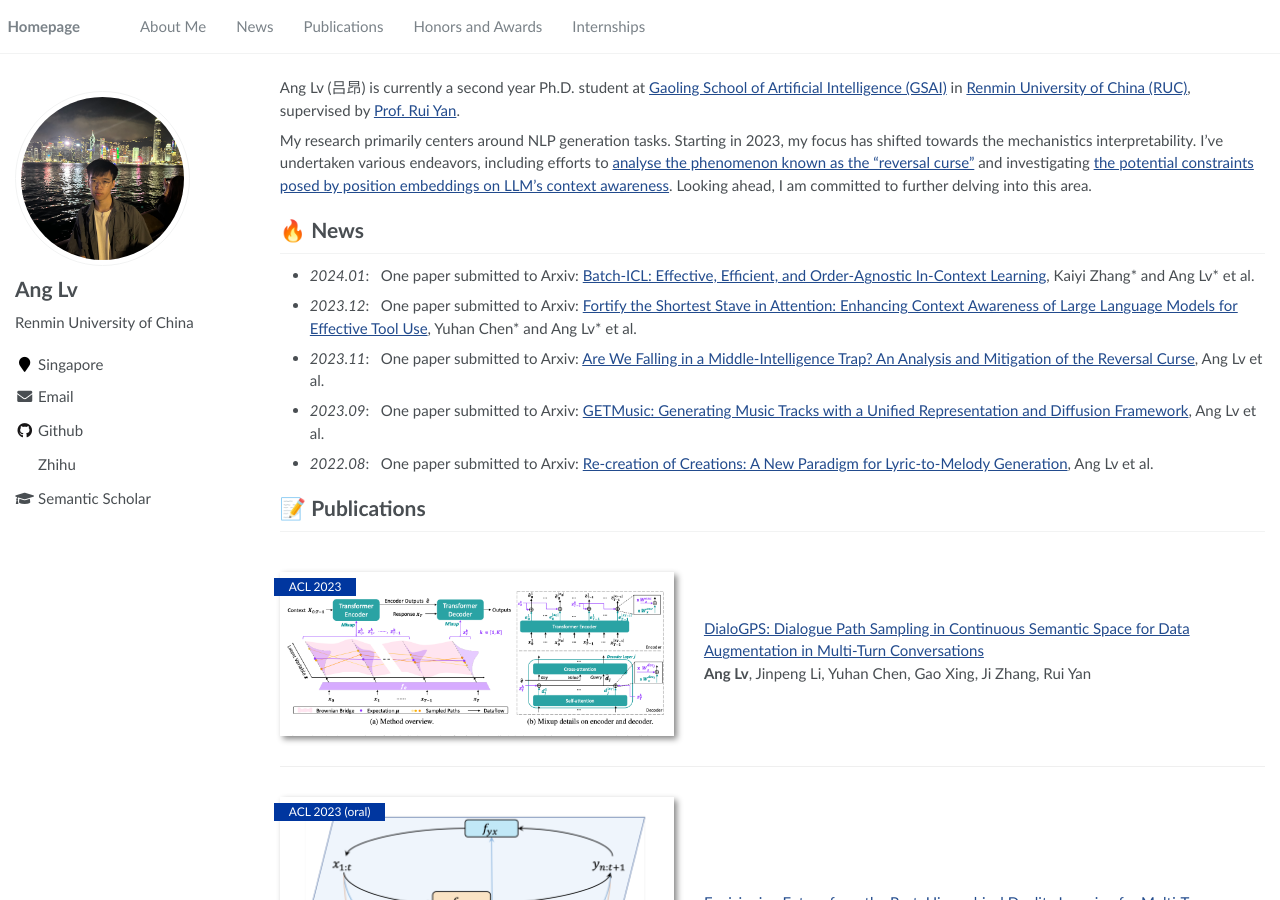
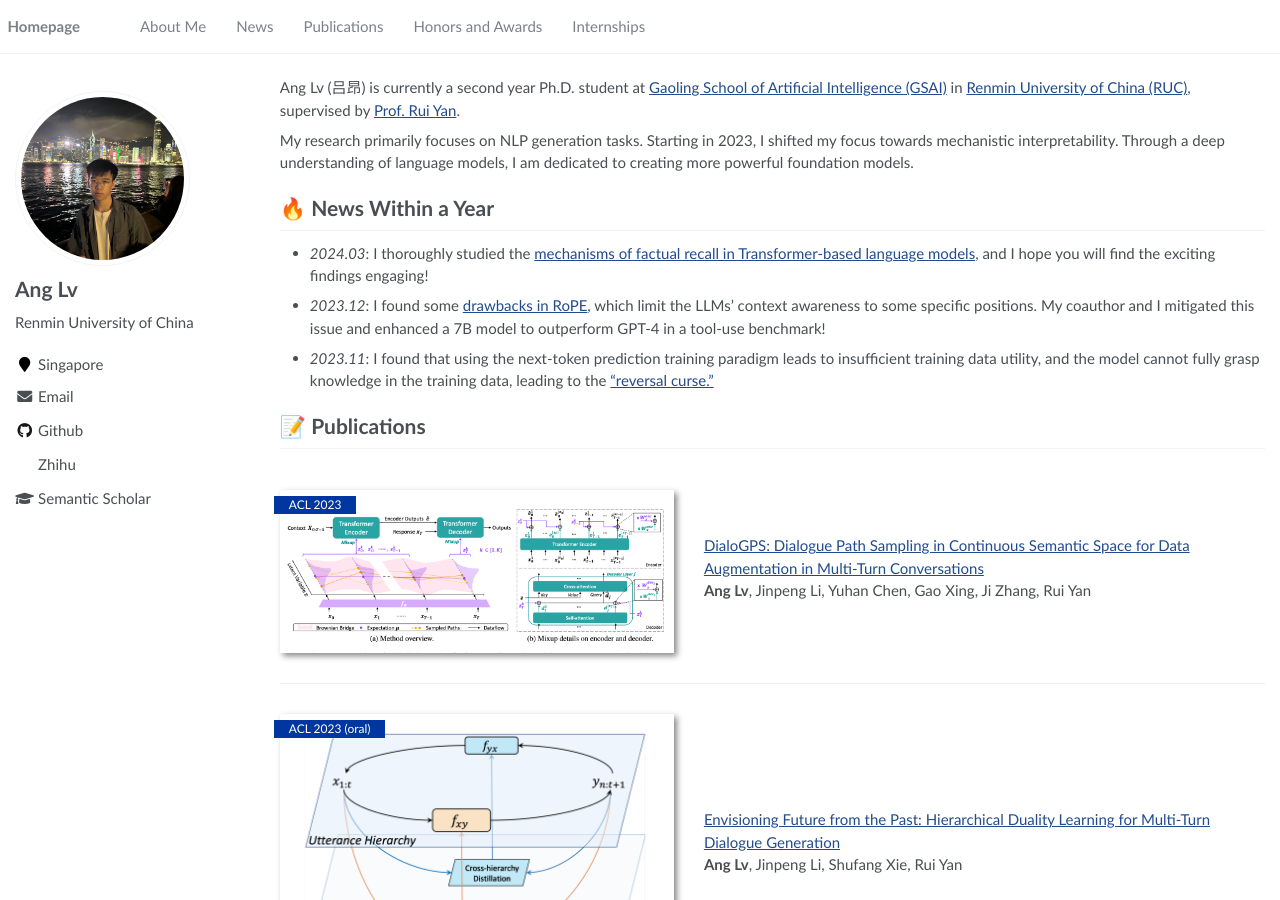
Before and after one commit to trestad/trestad.github.io, a Jekyll site: the page built from _pages/about.md, in a window 1280 px wide and 900 px high. Built offline with Jekyll 4.4.1, drawn with Linux system fonts in a browser that asks for light colours.

Commit message:
Update about.md

```diff
--- a/_pages/about.md
+++ b/_pages/about.md
@@ -19,14 +19,16 @@ redirect_from:
 
 Ang Lv (吕昂) is currently a second year Ph.D. student at [Gaoling School of Artificial Intelligence (GSAI)](http://ai.ruc.edu.cn/english/index.htm) in [Renmin University of China (RUC)](https://en.ruc.edu.cn), supervised by [Prof. Rui Yan](https://scholar.google.com/citations?user=eLw6g-UAAAAJ&hl=en).
 
-My research primarily centers around NLP generation tasks. Starting in 2023, my focus has shifted towards the mechanistics interpretability. I've undertaken various endeavors, including efforts to [analyse the phenomenon known as the "reversal curse"](https://arxiv.org/abs/2311.07468) and investigating [the potential constraints posed by position embeddings on LLM's context awareness](https://arxiv.org/abs/2312.04455). Looking ahead, I am committed to further delving into this area.
+My research primarily focuses on NLP generation tasks. Starting in 2023, I shifted my focus towards mechanistic interpretability. Through a deep understanding of language models, I am dedicated to creating more powerful foundation models.
 
-# 🔥 News
-- *2024.01*: &nbsp; One paper submitted to Arxiv: [Batch-ICL: Effective, Efficient, and Order-Agnostic In-Context Learning](https://arxiv.org/abs/2401.06469), Kaiyi Zhang* and Ang Lv* et al.
-- *2023.12*: &nbsp; One paper submitted to Arxiv: [Fortify the Shortest Stave in Attention: Enhancing Context Awareness of Large Language Models for Effective Tool Use](https://arxiv.org/abs/2312.04455), Yuhan Chen* and Ang Lv* et al.
-- *2023.11*: &nbsp; One paper submitted to Arxiv: [Are We Falling in a Middle-Intelligence Trap? An Analysis and Mitigation of the Reversal Curse](https://arxiv.org/abs/2311.07468), Ang Lv et al.
-- *2023.09*: &nbsp; One paper submitted to Arxiv: [GETMusic: Generating Music Tracks with a Unified Representation and Diffusion Framework](https://arxiv.org/pdf/2305.10841.pdf), Ang Lv et al.
-- *2022.08*: &nbsp; One paper submitted to Arxiv: [Re-creation of Creations: A New Paradigm for Lyric-to-Melody Generation](https://arxiv.org/abs/2208.05697), Ang Lv et al.
+# 🔥 News Within a Year
+
+- *2024.03*: I thoroughly studied the [mechanisms of factual recall in Transformer-based language models](https://arxiv.org/abs/2403.19521), and I hope you will find the exciting findings engaging!
+
+- *2023.12*: I found some [drawbacks in RoPE](https://arxiv.org/abs/2312.04455), which limit the LLMs' context awareness to some specific positions. My coauthor and I mitigated this issue and enhanced a 7B model to outperform GPT-4 in a tool-use benchmark!
+
+- *2023.11*: I found that using the next-token prediction training paradigm leads to insufficient training data utility, and the model cannot fully grasp knowledge in the training data, leading to the ["reversal curse."](https://arxiv.org/abs/2311.07468)
+
 
 # 📝 Publications
 <div class='paper-box'><div class='paper-box-image'><div><div class="badge">ACL 2023</div><img src='images/gps.png' alt="sym" width="100%"></div></div>
```
